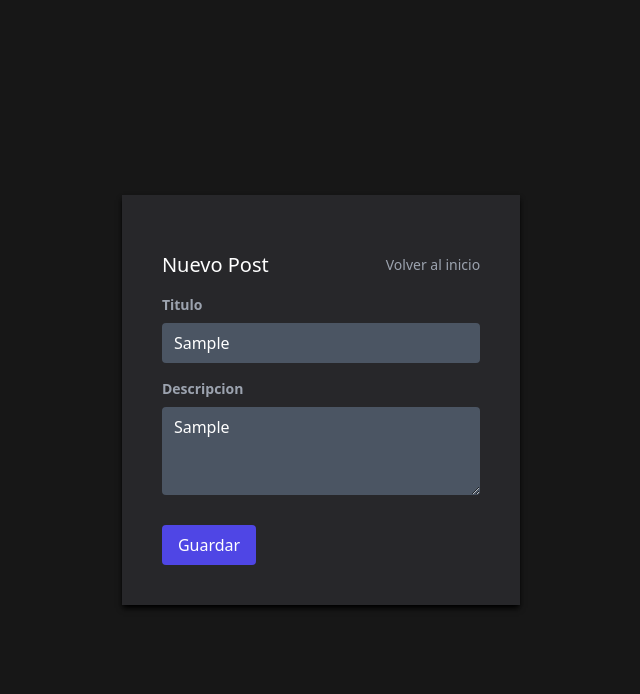
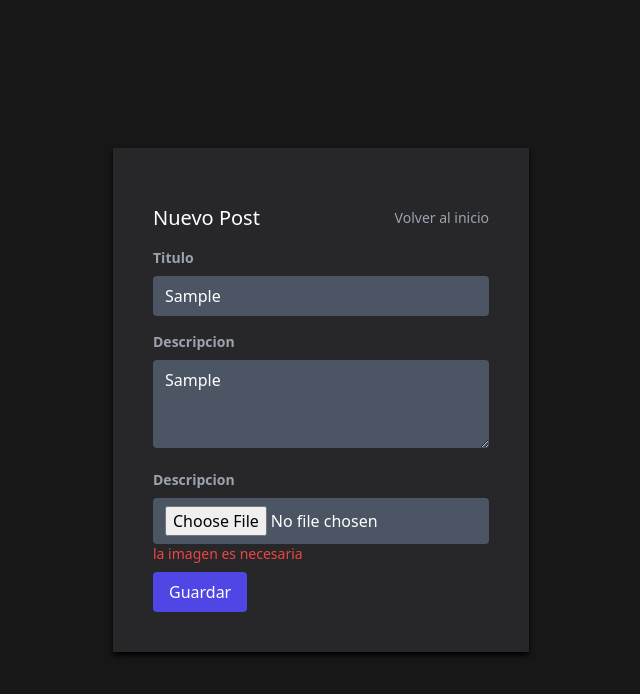
Before and after one commit to MatiasGonzalez1/galleryMedia, a React (Create React App) app in the folder front/: page /new in a window 1280 px wide. Both pictures are taken after typing "Sample", "Sample" into the empty fields and a click on the button "Guardar". Shown: the top 694 px of the page, without its empty margins (319-959 px from the left). Built offline with nearby package versions, Linux system fonts and the light colour scheme; no server answers.

Commit message:
feat: add changes in package json to deploy and add method for upload images

```diff
--- a/front/src/api/posts.js
+++ b/front/src/api/posts.js
@@ -2,7 +2,20 @@ import axios from 'axios'
 
 export const getPostsRequests = async () => await axios.get('/posts')
 
-export const createPostRequest = async (post) => await axios.post('posts', post)
+export const createPostRequest = async (post) => {
+
+  //se transforma el objeto recibido en un formulario para enviar al backend
+const form = new FormData()
+
+for(let key in post){
+  form.append(key, post[key])
+}
+return await axios.post('/posts', form, {
+  headers: {
+    "Content-Type": "multipart/form/data"
+  }
+})
+}
 
 export const deletePostRequest = async id => await axios.delete('/posts/'+id)
 
--- a/front/src/components/PostCard.js
+++ b/front/src/components/PostCard.js
@@ -43,12 +43,15 @@ export function PostCard({ post }) {
       <div className="px-4 py-7">
         <div className="flex justify-between">
           <h3>{post.title}</h3>
-          <button className="bg-red-600 text-sm px-2 py-1 rounded-sm"
-          onClick={()=>handleDelete(post._id)}>
+          <button className="bg-red-600 hover:bg-red-500 text-sm px-2 py-1 rounded-sm"
+          onClick={(e)=>{
+            e.stopPropagation()
+            handleDelete(post._id)}}>
             Delete
           </button>
         </div>
         <p>{post.description}</p>
+            {post.image && <img src={post.image.url} alt='img'/>}
       </div>
     </div>
   );
--- a/front/src/context/postContext.js
+++ b/front/src/context/postContext.js
@@ -23,9 +23,13 @@ export const PostProvider = ({children}) =>{
   //creacion de posts
 
   const createPost = async (post)=>{
-    const res = await createPostRequest(post)
+    try {
+      const res = await createPostRequest(post)
 
     setPosts([...posts, res.data])
+    } catch (error) {
+      console.log(error)
+    }
   }
 
   const deletePost = async (id) => {
--- a/front/src/pages/PostForm.js
+++ b/front/src/pages/PostForm.js
@@ -17,6 +17,7 @@ export function PostForm() {
   const [post, setPost] = useState({
     title: '',
     description: '',
+    image: null
   });
 
   useEffect(()=>{
@@ -40,8 +41,9 @@ export function PostForm() {
       {/* se inicializan los input con una cadena vacia */}
       <Formik initialValues={post}
       validationSchema={yup.object({
-        title: yup.string().required("Title is required"),
-        description: yup.string().required("Description is required")
+        title: yup.string().required("Debes ingresar un título"),
+        description: yup.string().required("Debes de ingresar una descripción"),
+        image: yup.mixed().nullable(true).required("la imagen es necesaria")
       })}
       onSubmit={ async(values, actions)=>{
 
@@ -56,7 +58,7 @@ export function PostForm() {
       //reinicia los datos para poder mostrar los datos en los input al editar id's
       enableReinitialize={true}
       >
-        {({handleSubmit})=> (
+        {({handleSubmit, setFieldValue})=> (
           <Form onSubmit={handleSubmit}>
 
             <label htmlFor='title' className='text-sm block mb-2 font-bold text-gray-400'>Titulo</label>
@@ -73,6 +75,14 @@ export function PostForm() {
 
           <ErrorMessage className='text-red-500 text-sm' component='p' name='description'/>
 
+          <label htmlFor='image' className='text-sm block mb-2 font-bold text-gray-400'>Descripcion</label>
+
+        <input type='file' name='image' className='px-3 py-2 focus:outline-none rounded bg-gray-600 text-white w-full'
+        onChange={(e)=>setFieldValue('image',e.target.files[0])}
+        />
+
+          <ErrorMessage className='text-red-500 text-sm' component='p' name='image'/>
+
           <button type='submit' className='bg-indigo-600 hover:bg-indigo-500 px-4 py-2 rounded mt-2 text-white focus:outline-none disabled:bg-indigo-400'>Guardar</button>
         </Form>
         )}
```
Also changed, not shown: 1 other file (tests, documents, lock files or other folders).
